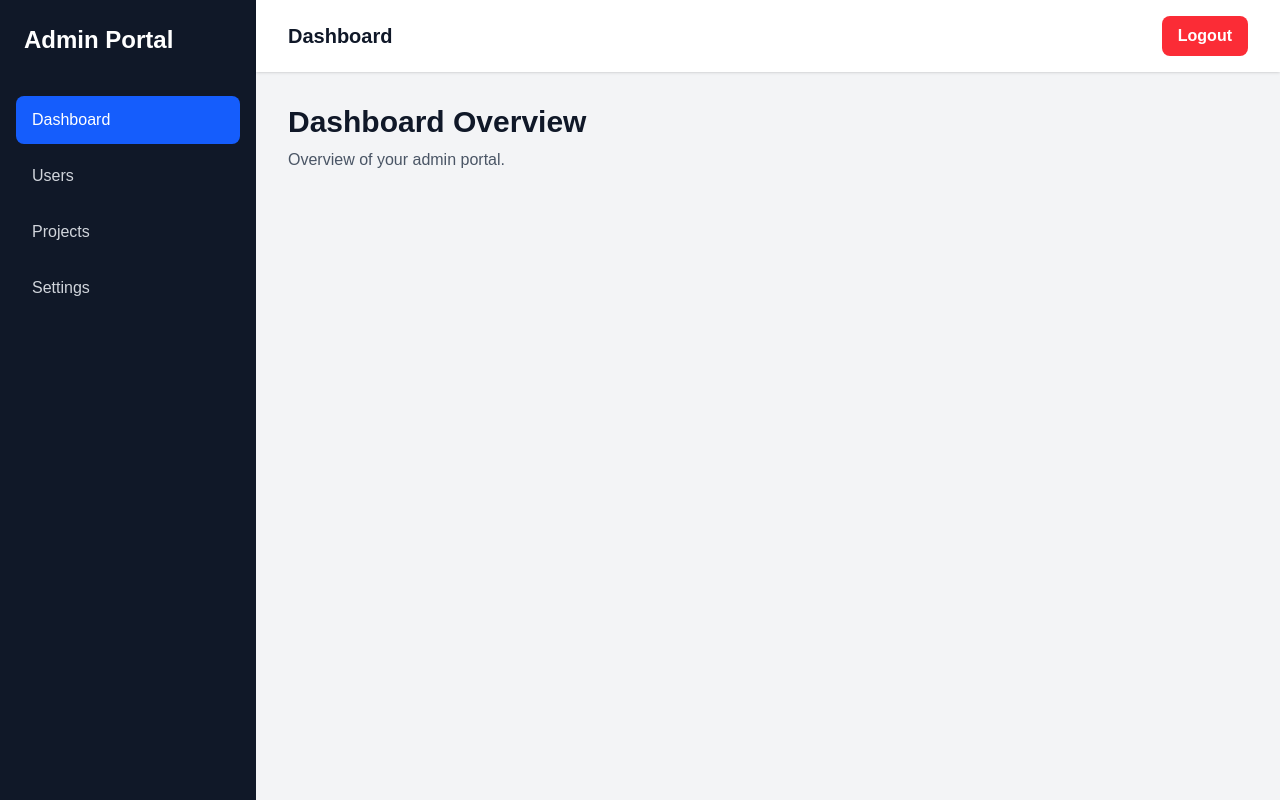
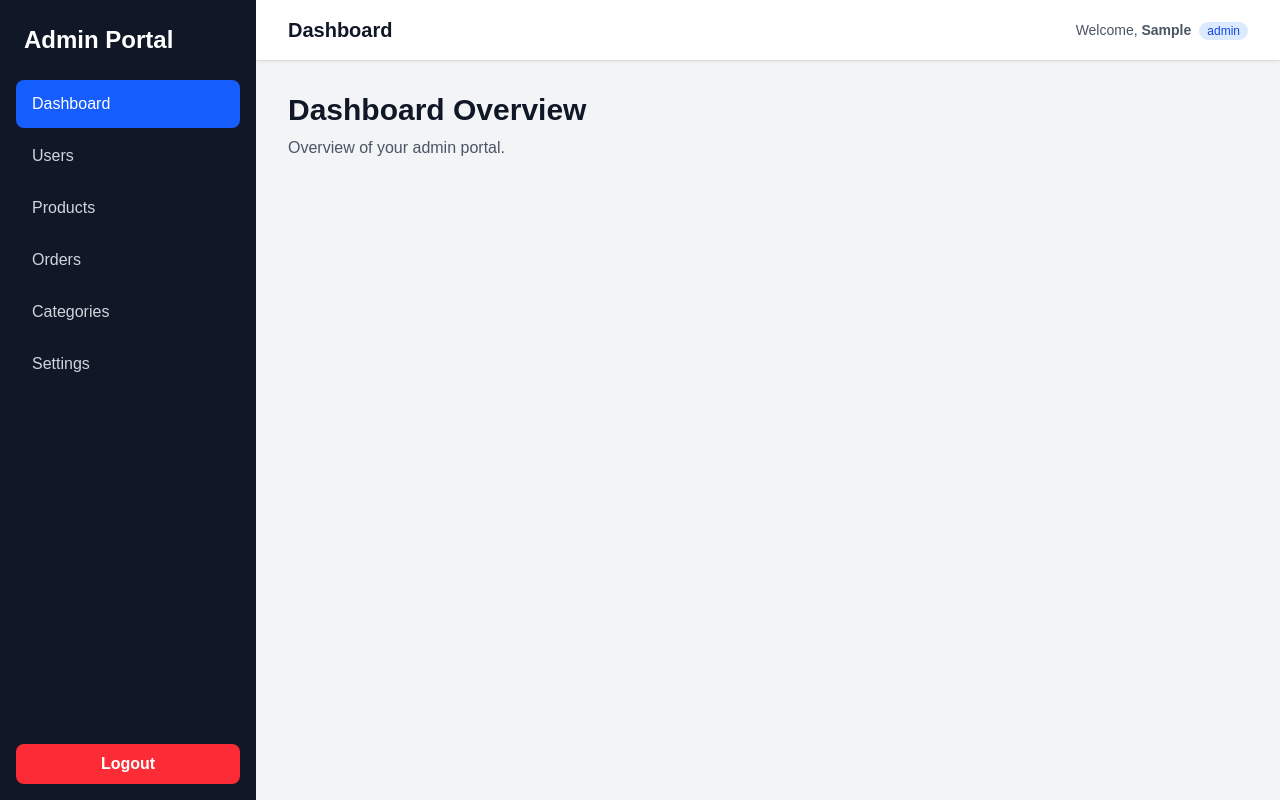
Before and after one commit to Rothsource/LoalVegatable, a Next.js app in the folder admin/: page /admin in a window 1280 px wide. Built offline with nearby package versions, Linux system fonts and the light colour scheme; sample sign-in values are in the browser's storage.

Commit message:
feat: connect login to supabase, add sidebar and admin layout

```diff
--- a/admin/app/admin/page.tsx
+++ b/admin/app/admin/page.tsx
@@ -1,62 +1,12 @@
 "use client";
 
-import { useEffect } from "react";
-import { useRouter } from "next/navigation";
+import AdminLayout from "../components/AdminLayout";
 
 export default function AdminPage() {
-  const router = useRouter();
-
-  useEffect(() => {
-    const loggedIn = localStorage.getItem("isLoggedIn");
-
-    if (loggedIn !== "true") {
-      router.push("/login");
-    }
-  }, [router]);
-
-  function logout() {
-    localStorage.removeItem("isLoggedIn");
-    router.push("/login");
-  }
-
   return (
-    <main className="flex min-h-screen bg-gray-100">
-      <aside className="w-64 bg-gray-900 text-white">
-        <div className="p-6 text-2xl font-bold">Admin Portal</div>
-
-        <nav className="mt-4 space-y-2 px-4">
-          <a href="/admin" className="block rounded-lg bg-blue-600 px-4 py-3 font-medium">
-            Dashboard
-          </a>
-          <a href="/users" className="block rounded-lg px-4 py-3 text-gray-300 hover:bg-gray-800">
-            Users
-          </a>
-          <a href="/projects" className="block rounded-lg px-4 py-3 text-gray-300 hover:bg-gray-800">
-            Projects
-          </a>
-          <a href="/settings" className="block rounded-lg px-4 py-3 text-gray-300 hover:bg-gray-800">
-            Settings
-          </a>
-        </nav>
-      </aside>
-
-      <section className="flex-1">
-        <header className="flex items-center justify-between bg-white px-8 py-4 shadow">
-          <h1 className="text-xl font-bold text-gray-900">Dashboard</h1>
-
-          <button
-            onClick={logout}
-            className="rounded-lg bg-red-500 px-4 py-2 font-semibold text-white"
-          >
-            Logout
-          </button>
-        </header>
-
-        <div className="p-8">
-          <h2 className="text-3xl font-bold text-gray-900">Dashboard Overview</h2>
-          <p className="mt-2 text-gray-600">Overview of your admin portal.</p>
-        </div>
-      </section>
-    </main>
+    <AdminLayout title="Dashboard">
+      <h2 className="text-3xl font-bold text-gray-900">Dashboard Overview</h2>
+      <p className="mt-2 text-gray-600">Overview of your admin portal.</p>
+    </AdminLayout>
   );
 }
--- /dev/null
+++ b/admin/app/api/admin/login/route.ts
@@ -0,0 +1,46 @@
+import { NextRequest, NextResponse } from "next/server";
+import { supabaseAdmin } from "@/lib/supabase";
+import bcrypt from "bcryptjs";
+
+export async function POST(req: NextRequest) {
+  const { email, password } = await req.json();
+
+  if (!email || !password) {
+    return NextResponse.json({ error: "Missing fields" }, { status: 400 });
+  }
+
+  // Query admin by email
+  const { data: admin, error } = await supabaseAdmin
+    .from("admins")
+    .select("id, email, password_hash, first_name, last_name, role, is_active")
+    .eq("email", email)
+    .single();
+
+  if (error || !admin) {
+    return NextResponse.json({ error: "Invalid credentials" }, { status: 401 });
+  }
+
+  if (!admin.is_active) {
+    return NextResponse.json({ error: "Account is disabled" }, { status: 403 });
+  }
+
+  // Verify password against hash
+  const valid = await bcrypt.compare(password, admin.password_hash);
+  if (!valid) {
+    return NextResponse.json({ error: "Invalid credentials" }, { status: 401 });
+  }
+
+  // Update last login time
+  await supabaseAdmin
+    .from("admins")
+    .update({ last_login_at: new Date().toISOString() })
+    .eq("id", admin.id);
+
+  return NextResponse.json({
+    id: admin.id,
+    email: admin.email,
+    firstName: admin.first_name,
+    lastName: admin.last_name,
+    role: admin.role,
+  });
+}
--- a/admin/app/login/page.tsx
+++ b/admin/app/login/page.tsx
@@ -5,19 +5,33 @@
 
 export default function LoginPage() {
   const router = useRouter();
-
   const [email, setEmail] = useState("");
   const [password, setPassword] = useState("");
+  const [error, setError] = useState("");
+  const [loading, setLoading] = useState(false);
 
-  function handleLogin(e: React.FormEvent) {
+  async function handleLogin(e: React.FormEvent) {
     e.preventDefault();
+    setError("");
+    setLoading(true);
 
-    if (email === "admin@gmail.com" && password === "admin123") {
-      localStorage.setItem("isLoggedIn", "true");
-      router.push("/admin");
-    } else {
-      alert("Invalid login");
+    const res = await fetch("/api/admin/login", {
+      method: "POST",
+      headers: { "Content-Type": "application/json" },
+      body: JSON.stringify({ email, password }),
+    });
+
+    const data = await res.json();
+    setLoading(false);
+
+    if (!res.ok) {
+      setError(data.error || "Login failed");
+      return;
     }
+
+    localStorage.setItem("isLoggedIn", "true");
+    localStorage.setItem("adminInfo", JSON.stringify(data));
+    router.push("/admin");
   }
 
   return (
@@ -26,19 +40,21 @@
         onSubmit={handleLogin}
         className="w-full max-w-md rounded-2xl bg-white p-8 shadow-xl"
       >
-        <h1 className="mb-2 text-3xl font-bold text-gray-900">
-          Admin Login
-        </h1>
+        <h1 className="mb-2 text-3xl font-bold text-gray-900">Admin Login</h1>
+        <p className="mb-6 text-gray-600">Sign in to access your admin portal.</p>
 
-        <p className="mb-6 text-gray-600">
-          Sign in to access your admin portal.
-        </p>
+        {error && (
+          <div className="mb-4 rounded-lg bg-red-50 px-4 py-3 text-sm text-red-600">
+            {error}
+          </div>
+        )}
 
         <input
           type="email"
-          placeholder="Gmail / Email"
+          placeholder="Email"
           value={email}
           onChange={(e) => setEmail(e.target.value)}
+          required
           className="mb-4 w-full rounded-lg border border-gray-300 px-4 py-3 text-gray-900"
         />
 
@@ -47,11 +63,16 @@
           placeholder="Password"
           value={password}
           onChange={(e) => setPassword(e.target.value)}
+          required
           className="mb-6 w-full rounded-lg border border-gray-300 px-4 py-3 text-gray-900"
         />
 
-        <button className="w-full rounded-lg bg-blue-600 py-3 font-semibold text-white">
-          Login
+        <button
+          type="submit"
+          disabled={loading}
+          className="w-full rounded-lg bg-blue-600 py-3 font-semibold text-white disabled:opacity-60"
+        >
+          {loading ? "Signing in..." : "Login"}
         </button>
       </form>
     </main>
--- a/admin/app/users/page.tsx
+++ b/admin/app/users/page.tsx
@@ -1,8 +1,12 @@
+"use client";
+
+import AdminLayout from "../components/AdminLayout";
+
 export default function UsersPage() {
   return (
-    <main className="min-h-screen bg-gray-100 p-8">
-      <h1 className="text-3xl font-bold text-gray-900">Users</h1>
-      <p className="mt-2 text-gray-600">Manage admin portal users here.</p>
-    </main>
+    <AdminLayout title="Users">
+      <h2 className="text-3xl font-bold text-gray-900">Users</h2>
+      <p className="mt-2 text-gray-600">Manage your users here.</p>
+    </AdminLayout>
   );
 }
--- /dev/null
+++ b/admin/lib/supabase.ts
@@ -0,0 +1,13 @@
+import { createClient } from "@supabase/supabase-js";
+
+// Client-side (limited access, respects RLS)
+export const supabase = createClient(
+  process.env.NEXT_PUBLIC_SUPABASE_URL!,
+  process.env.NEXT_PUBLIC_SUPABASE_ANON_KEY!
+);
+
+// Server-side only (bypasses RLS — never import this in client components)
+export const supabaseAdmin = createClient(
+  process.env.NEXT_PUBLIC_SUPABASE_URL!,
+  process.env.SUPABASE_SERVICE_ROLE_KEY!
+);
--- a/admin/package.json
+++ b/admin/package.json
@@ -9,12 +9,15 @@
     "lint": "eslint"
   },
   "dependencies": {
+    "@supabase/supabase-js": "^2.105.3",
+    "bcryptjs": "^3.0.3",
     "next": "16.2.4",
     "react": "19.2.4",
     "react-dom": "19.2.4"
   },
   "devDependencies": {
     "@tailwindcss/postcss": "^4",
+    "@types/bcryptjs": "^2.4.6",
     "@types/node": "^20",
     "@types/react": "^19",
     "@types/react-dom": "^19",
```
Also changed, not shown: 1 other file (tests, documents, lock files or other folders).
